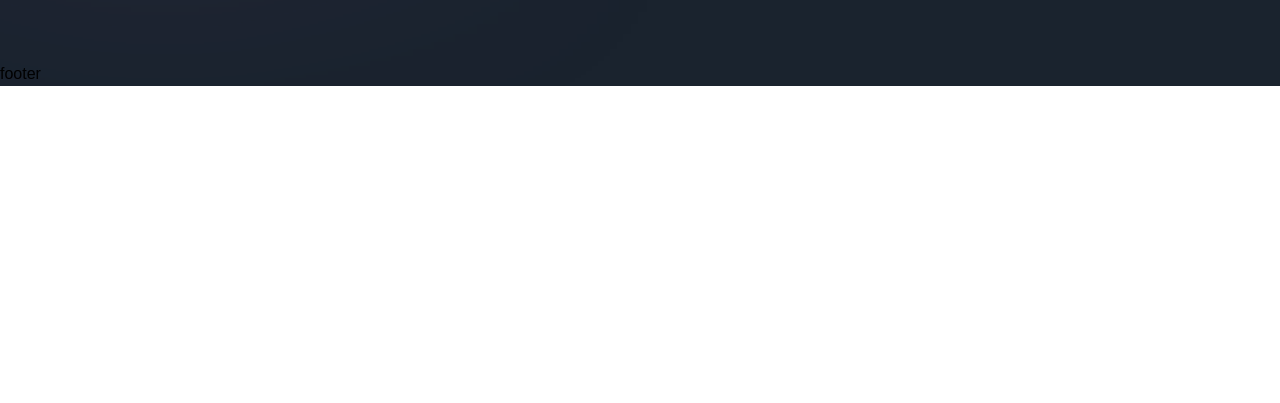
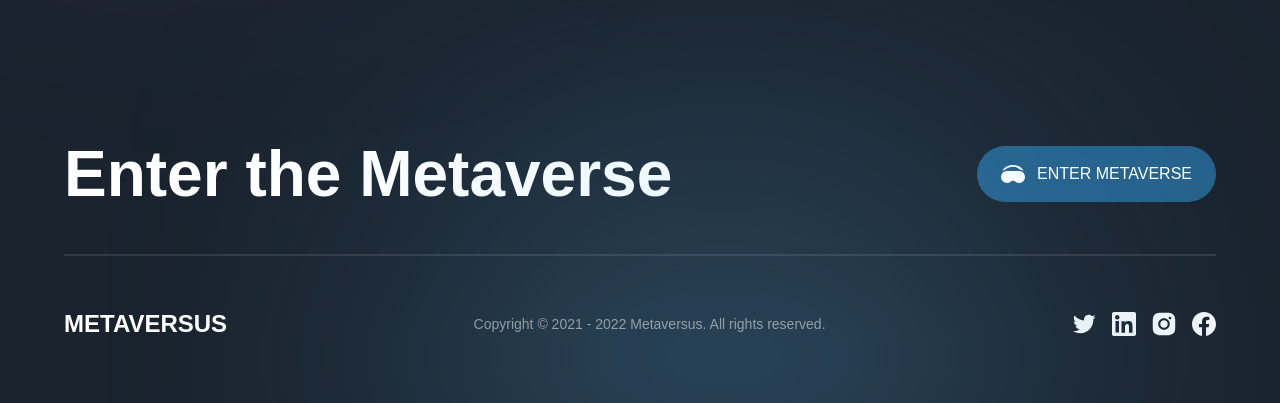
Before and after one commit to Venom2120/Metaversus, a Next.js app: page / in a window 1280 px wide. Shown: the part 7012-7415 px from the top of the page. Before the commit the page ends 7098 px from the top, so only its background shows below. Built offline with nearby package versions, Linux system fonts and the light colour scheme; a web font is replaced by a local one.

Commit message:
completed footer

```diff
--- a/components/Footer.jsx
+++ b/components/Footer.jsx
@@ -1,9 +1,49 @@
 'use client';
 
+import { motion } from "framer-motion";
+import { footerVariants } from "../utils/motion";
+import styles from "../styles";
+import { socials } from "../constants";
+
+
 const Footer = () => (
-  <footer>
-    footer
-  </footer>
+  <motion.footer
+  variants={footerVariants}
+  initial="hidden"
+  whileInView="show"
+  className={`${styles.paddings} py-7 relative`}
+  >
+
+  <div className=" footer-gradient "/>
+
+  <div className={`${styles.innerWidth} mx-auto flex flex-col gap-8 `}>
+    <div className=" flex flex-wrap justify-between items-center gap-5 ">
+      <h4 className=" font-bold md:text-[64px] text-[44px] text-white ">Enter the Metaverse</h4>
+      <button type="button" className=" flex items-center h-fit py-4 px-6 rounded-[32px] gap-[12px] bg-[#25618b] ">
+        <img src="/headset.svg" alt="headset" className=" w-[24px] h-[24px] object-contain "/>
+        <span className=" font-normal text-[16px] text-white ">ENTER METAVERSE</span>
+      </button>
+    </div>
+
+    <div>
+      <div className=" mb-[50px] bg-white opacity-10 h-[2px] "/>
+
+      <div className=" flex flex-row flex-wrap justify-between items-center gap-4">
+      <h4 className=" font-extrabold text-[24px] text-white ">METAVERSUS</h4>
+      <p className=" font-normal text-[14px] text-white opacity-50  ">Copyright © 2021 - 2022 Metaversus. All rights reserved.</p>
+      <div className=" flex gap-4 ">
+        {socials.map((social) => (
+          <img key={social.name} src={social.url} alt={social.name} className=" w-[24px] h-[24px] object-contain cursor-pointer " />
+        ))}
+      </div>
+
+      </div>
+    </div>
+
+  </div>
+
+
+  </motion.footer>
 );
 
 export default Footer;
```
